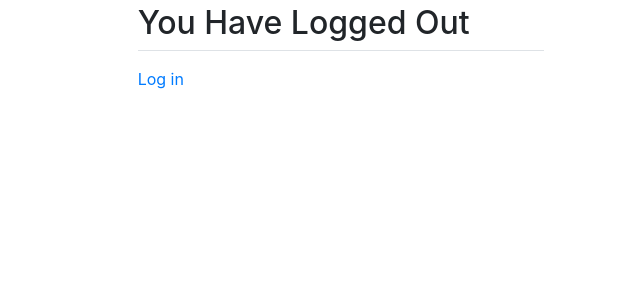
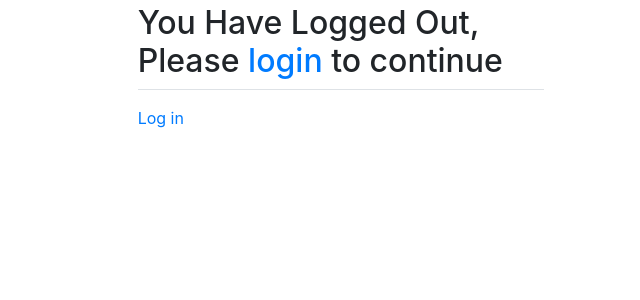
Before and after one commit to Vincent-Juma/awwards_juma, a Django app: page /logout in a window 1280 px wide. Shown: the part 56-356 px from the top of the page, without its empty margins (299-939 px from the left). Run offline with Django 3.2, Linux system fonts and the light colour scheme; some libraries are stand-ins or nearby versions; some web fonts are replaced.

Commit message:
Update logout.html

```diff
--- a/users/templates/users/logout.html
+++ b/users/templates/users/logout.html
@@ -2,7 +2,7 @@
 <div class="row">
     <div class="col-md-4"></div>
     <div class="col-md-4">
-        <h2>You Have Logged Out</h2>
+        <h2>You Have Logged Out, Please <a href=" url 'login' ">login</a> to continue</h2>
         <div class="border-top pt-3">
             <a href="{% url 'login' %}">Log in </a>
         </div>
```
